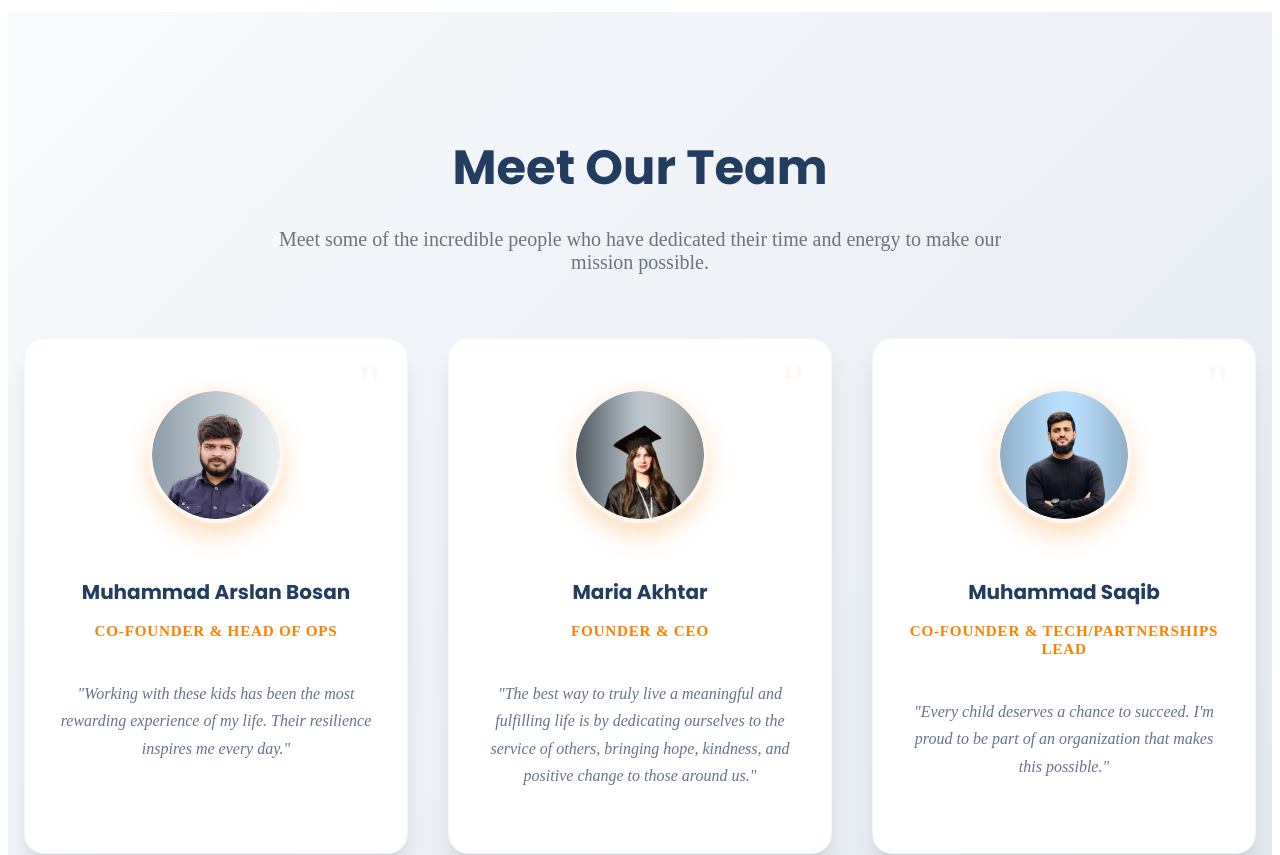
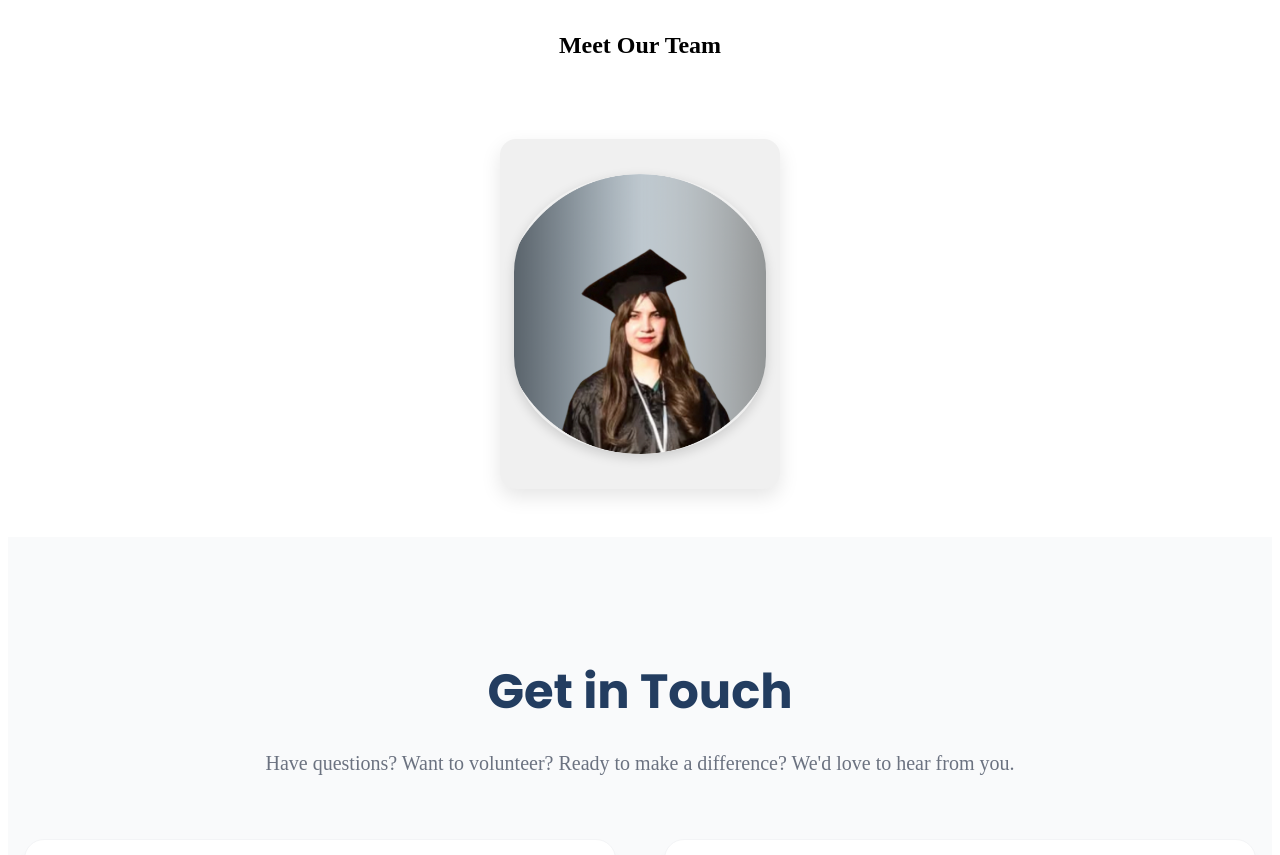
Before and after one commit to Maria715/projectsoch, a React (Create React App) app: page / in a window 1280 px wide. Shown: the part 4820-5675 px from the top of the page. Built offline with nearby package versions, Linux system fonts and the light colour scheme.

Commit message:
Design for reusable team member cards

```diff
--- a/src/components/Volunteers.js
+++ b/src/components/Volunteers.js
@@ -1,223 +1,189 @@
-import React from 'react';
+import React from "react";
 
-const Volunteers = () => {
-  const volunteers = [
-    {
-      id: 1,
-      name: "Muhammad Arslan Bosan",
-      role: "Co-Founder & Head of Ops",
-      image: `${process.env.PUBLIC_URL}/images/arslan.png`,
-      quote: "Working with these kids has been the most rewarding experience of my life. Their resilience inspires me every day."
-    },
-    {
-      id: 2,
-      name: "Maria Akhtar",
-      role: "Founder & CEO",
-      image: `${process.env.PUBLIC_URL}/images/maria.png`,
-      quote: "The best way to truly live a meaningful and fulfilling life is by dedicating ourselves to the service of others, bringing hope, kindness, and positive change to those around us."
-    },
-
-    {
-      id: 4,
-      name: "Muhammad Saqib",
-      role: "Co-Founder & Tech/Partnerships Lead",
-      image: `${process.env.PUBLIC_URL}/images/saqib.png`,
-      quote: "Every child deserves a chance to succeed. I'm proud to be part of an organization that makes this possible."
-    }
-  ];
-
-  const sectionStyles = {
-    padding: '5rem 0',
-    background: 'linear-gradient(135deg, #f8fafc 0%, #e2e8f0 100%)'
+//  Reusable Team Member Card Component
+const TeamMemberCard = ({ image, name, role, email, socialLinks }) => {
+  const cardContainer = {
+    perspective: "1000px",
+    width: "280px",
+    height: "350px",
+    margin: "1rem auto",
   };
 
-  const containerStyles = {
-    maxWidth: '1280px',
-    margin: '0 auto',
-    padding: '0 1rem'
+  const cardStyles = {
+    position: "relative",
+    width: "100%",
+    height: "100%",
+    transformStyle: "preserve-3d",
+    transition: "transform 0.8s ease",
   };
 
-  const headerStyles = {
-    textAlign: 'center',
-    marginBottom: '4rem'
+  const frontBackCommon = {
+    position: "absolute",
+    width: "100%",
+    height: "100%",
+    backfaceVisibility: "hidden",
+    borderRadius: "1rem",
+    overflow: "hidden",
+    boxShadow: "0 8px 20px rgba(0,0,0,0.1)",
   };
 
-  const titleStyles = {
-    fontSize: 'clamp(1.875rem, 4vw, 3rem)',
-    fontFamily: 'Poppins, sans-serif',
-    fontWeight: 700,
-    color: '#233d60',
-    marginBottom: '1.5rem'
+  const frontStyles = {
+    ...frontBackCommon,
+    backgroundColor: "#f0f0f0",
+    display: "flex",
+    alignItems: "center",
+    justifyContent: "center",
   };
 
-  const subtitleStyles = {
-    fontSize: '1.25rem',
-    color: '#6b7280',
-    maxWidth: '48rem',
-    margin: '0 auto'
+  const backStyles = {
+    ...frontBackCommon,
+    backgroundColor: "white",
+    transform: "rotateY(180deg)",
+    display: "flex",
+    flexDirection: "column",
+    alignItems: "center",
+    justifyContent: "center",
+    padding: "1rem",
+    textAlign: "center",
   };
 
-  const gridStyles = {
-    display: 'grid',
-    gridTemplateColumns: 'repeat(auto-fit, minmax(320px, 1fr))',
-    gap: '2.5rem'
+  //  front container for image
+  const imageFrontContainer = {
+    width: "90%",
+    height: "80%",
+    borderRadius: "50% / 35%",
+    overflow: "hidden",
+    boxShadow: "0 4px 12px rgba(0,0,0,0.15)",
   };
 
-  const volunteerStyles = {
-    textAlign: 'center',
-    backgroundColor: 'white',
-    borderRadius: '20px',
-    padding: '3rem 2rem',
-    boxShadow: '0 20px 25px -5px rgba(0, 0, 0, 0.1), 0 10px 10px -5px rgba(0, 0, 0, 0.04)',
-    transition: 'all 0.3s ease',
-    border: '1px solid #f1f5f9',
-    position: 'relative',
-    overflow: 'hidden'
+  const imageFrontStyles = {
+    width: "100%",
+    height: "100%",
+    objectFit: "cover",
+    display: "block",
   };
 
-  const imageStyles = {
-    width: '8rem',
-    height: '8rem',
-    borderRadius: '50%',
-    objectFit: 'cover',
-    margin: '0 auto 1.5rem',
-    boxShadow: '0 12px 25px rgba(255, 127, 0, 0.25)',
-    border: '4px solid #fff7ed',
-    transition: 'all 0.3s ease'
+  const Imageshape = {
+    width: "100px",
+    height: "100px",
+    borderRadius: "50%",
+    objectFit: "cover",
+    marginBottom: "1rem",
+    boxShadow: "0 4px 10px rgba(0,0,0,0.2)",
   };
 
 const nameStyles = {
   fontWeight: 700,
-    color: '#233d60',
-    marginBottom: '0.5rem',
-    fontSize: '1.25rem',
-    fontFamily: 'Poppins, sans-serif'
+  color: "#233d60",
+  fontSize: "1.5rem",  //
+  marginBottom: "0.25rem",
 };
 
   const roleStyles = {
-    color: '#ff7f00',
-    fontSize: '0.95rem',
-    marginBottom: '1.5rem',
-    fontWeight: 600,
-    textTransform: 'uppercase',
-    letterSpacing: '0.05em'
+    color: "#ff7f00",
+    fontSize: "1.1rem",
+    marginBottom: "0.5rem",
   };
 
-  const quoteStyles = {
-    color: '#64748b',
-    fontSize: '1rem',
-    fontStyle: 'italic',
-    lineHeight: 1.7,
-    position: 'relative',
-    paddingTop: '1rem'
+  const emailStyles = {
+    color: "#64748b",
+    fontSize: "1rem",
+    marginBottom: "0.5rem",
   };
 
-  const ctaContainerStyles = {
-    textAlign: 'center',
-    marginTop: '3rem'
-  };
-
-  const ctaButtonStyles = {
-    backgroundColor: '#ff7f00',
-    color: 'white',
-    padding: '1rem 2rem',
-    borderRadius: '12px',
-    fontWeight: 600,
-    fontSize: '1.125rem',
-    textDecoration: 'none',
-    transition: 'all 0.3s ease',
-    transform: 'scale(1)',
-    display: 'inline-block',
-    boxShadow: '0 6px 16px rgba(255, 127, 0, 0.3)',
-    border: 'none',
-    cursor: 'pointer',
-    minWidth: '200px',
-    textAlign: 'center'
+  const socialContainer = {
+    display: "flex",
+    justifyContent: "center",
+    gap: "0.5rem",
+    marginTop: "0.5rem",
   };
 
   return (
-    <section id="volunteers" style={sectionStyles}>
-      <div style={containerStyles}>
-        <div style={headerStyles}>
-          <h2 style={titleStyles}>Meet Our Team</h2>
-          <p style={subtitleStyles}>
-            Meet some of the incredible people who have dedicated their time and energy to make our mission possible.
-          </p>
+    <div
+      style={cardContainer}
+      onMouseEnter={(e) => (e.currentTarget.firstChild.style.transform = "rotateY(180deg)")}
+      onMouseLeave={(e) => (e.currentTarget.firstChild.style.transform = "rotateY(0deg)")}
+    >
+      <div style={cardStyles}>
+        {/* FRONT=> Image Container */}
+        <div style={frontStyles}>
+          <div style={imageFrontContainer}>
+            <img src={image} alt={name} style={imageFrontStyles} />
           </div>
+        </div>
+        {/*  BACK => Info Side */}
+        <div style={backStyles}>
+          <img src={image} alt={name} style={Imageshape} />
+          <h4 style={nameStyles}>{name}</h4>
+          <p style={roleStyles}>{role}</p>
+          {email && <p style={emailStyles}>{email}</p>}
+         <div style={socialContainer}>
+  {socialLinks?.map((link, index) => (
+    <div key={index} style={{ display: "flex", alignItems: "center", gap: "0.3rem" }}>
+      {/* Icon stays static */}
+      <img src={link.icon} alt={link.name} style={{ width: "22px", height: "22px" }} />
 
-        <div style={gridStyles}>
-          {volunteers.map((volunteer) => (
-            <div
-              key={volunteer.id}
-              style={volunteerStyles}
-              onMouseEnter={(e) => {
-                e.currentTarget.style.transform = 'translateY(-8px)';
-                e.currentTarget.style.boxShadow = '0 25px 50px -12px rgba(0, 0, 0, 0.15)';
-              }}
-              onMouseLeave={(e) => {
-                e.currentTarget.style.transform = 'translateY(0)';
-                e.currentTarget.style.boxShadow = '0 20px 25px -5px rgba(0, 0, 0, 0.1), 0 10px 10px -5px rgba(0, 0, 0, 0.04)';
-              }}
+      {/* Clickable name */}
+      <a
+        href={link.url}
+        target="_blank"
+        rel="noopener noreferrer"
+        style={{ textDecoration: "none", color: "#0A66C2", fontWeight: "500" }}
       >
-              {/* Quote decoration */}
-              <div style={{
-                position: 'absolute',
-                top: '1rem',
-                right: '1.5rem',
-                fontSize: '3rem',
-                color: '#fff7ed',
-                fontFamily: 'serif',
-                fontWeight: 'bold',
-                zIndex: 1
-              }}>
-                "
-              </div>
-
-              <img
-                src={volunteer.image}
-                alt={volunteer.name}
-                style={imageStyles}
-                onError={(e) => {
-                  console.log('Image failed to load:', volunteer.image);
-                  // Fallback to a default image or hide
-                  e.target.style.display = 'none';
-                }}
-                onLoad={() => {
-                  console.log('Image loaded successfully:', volunteer.image);
-                }}
-              />
-              <h4 style={nameStyles}>{volunteer.name}</h4>
-              <p style={roleStyles}>{volunteer.role}</p>
-              <p style={quoteStyles}>
-                <span style={{
-                  position: 'relative',
-                  zIndex: 2
-                }}>
-                  "{volunteer.quote}"
-                </span>
-              </p>
+        {link.name}  {/* This will show "LinkedIn" */}
+      </a>
     </div>
   ))}
 </div>
+        </div>
+      </div>
+    </div>
+  );
+};
 
-        <div style={ctaContainerStyles}>
-          <a
-            href="https://forms.gle/MAv6MLXVeVU8v4iJ9"
-            target="_blank"
-            rel="noopener noreferrer"
-            style={ctaButtonStyles}
-            onMouseEnter={(e) => {
-              e.target.style.transform = 'scale(1.05)';
-              e.target.style.boxShadow = '0 8px 20px rgba(255, 127, 0, 0.4)';
-            }}
-            onMouseLeave={(e) => {
-              e.target.style.transform = 'scale(1)';
-              e.target.style.boxShadow = '0 6px 16px rgba(255, 127, 0, 0.3)';
-            }}
-          >
-            Join Our Volunteer Team
-          </a>
-        </div>
+//  Main Volunteers Component
+const Volunteers = () => {
+  const volunteers = [
+    {
+
+      name: "Your name",
+      role: "Position that you are holding in this project",
+      email: "Your gmail",
+      image: `${process.env.PUBLIC_URL}/images/maria.png`,  // path to your image
+   socialLinks: [
+  {
+
+    name: "LinkedIn", // Optional label text
+    url: "https://www.linkedin.com/in/maria-akhtar-067b88162/", // actual clickable link
+    icon: "/images/linkedin.jpg", // path to icon
+
+  },
+],
+    },
+  ];
+
+  const gridStyles = {
+    display: "grid",
+    gridTemplateColumns: "repeat(auto-fit, minmax(280px, 1fr))",
+    gap: "2rem",
+    padding: "2rem",
+  };
+/* Loop throgh all volunteers and render a team member card for each*/
+  return (
+    <section id="volunteers">
+      <h2 style={{ textAlign: "center", marginBottom: "2rem" }}>Meet Our Team</h2>
+      <div style={gridStyles}>
+        {volunteers.map((member) => (
+          <TeamMemberCard
+
+            image={member.image}
+            name={member.name}
+            role={member.role}
+            email={member.email}
+            socialLinks={member.socialLinks}
+
+          />
+        ))}
       </div>
     </section>
   );
```
Also changed, not shown: public/favicon-circle.ico.png (added), public/images/linkedin.jpg (added). Lines whose indentation alone changed are shown as unchanged.
